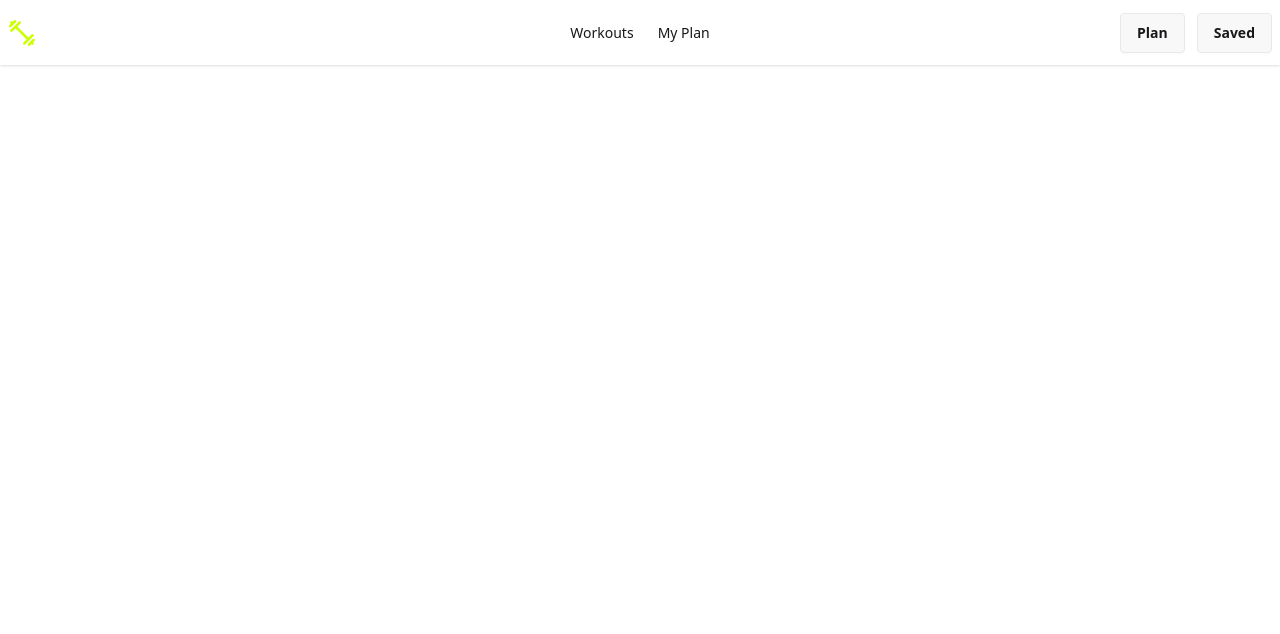
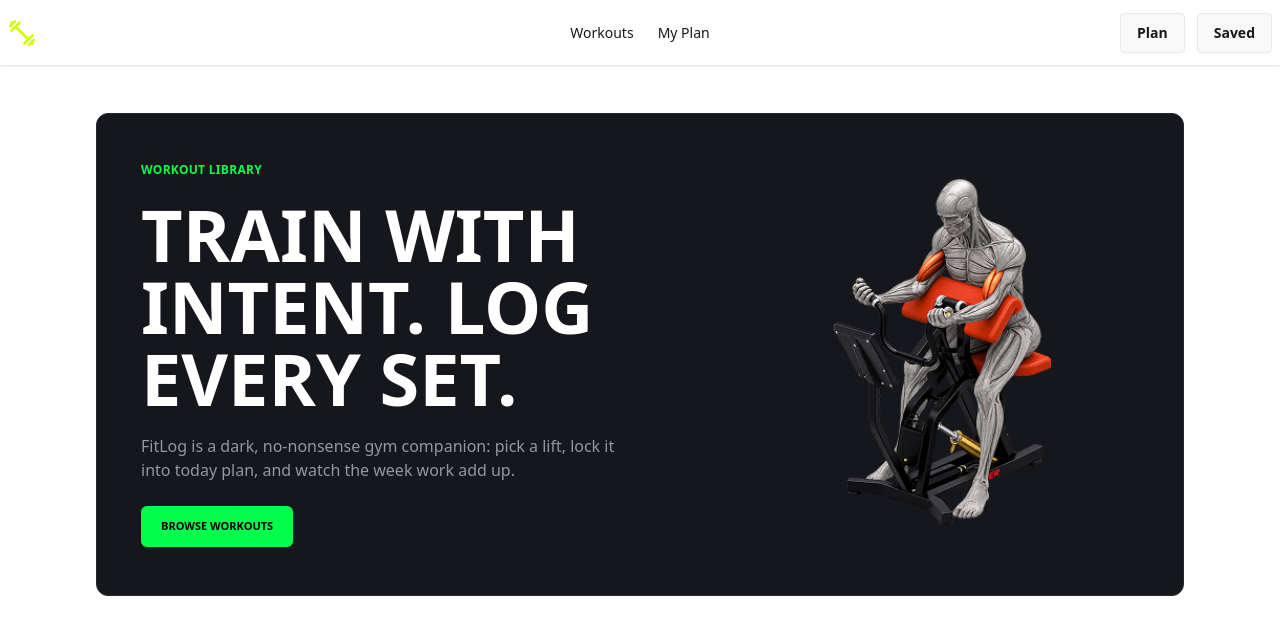
Before and after one commit to harun-codes/Fit-Log, a Next.js app: page / in a window 1280 px wide. Shown: the top 634 px of the page. Built offline with nearby package versions, Linux system fonts and the light colour scheme.

Commit message:
Bannar completed

```diff
--- a/src/app/layout.tsx
+++ b/src/app/layout.tsx
@@ -2,6 +2,7 @@
 import { Geist, Geist_Mono } from "next/font/google";
 import "./globals.css";
 import Navbar from "@/components/shared/Navbar";
+import Footer from "@/components/shared/Footer";
 
 const geistSans = Geist({
   variable: "--font-geist-sans",
@@ -29,6 +30,7 @@
 
         <Navbar></Navbar>
         {children}
+        <Footer></Footer>
 
         </body>
     </html>
--- a/src/app/page.tsx
+++ b/src/app/page.tsx
@@ -1,9 +1,11 @@
 // import Image from "next/image";
+
+import Bannar from "@/components/homepage/Bannar";
 
 export default function Home() {
   return (
    <div>
-
+      <Bannar></Bannar>
    </div>
   );
 }
--- /dev/null
+++ b/src/components/homepage/Bannar.tsx
@@ -0,0 +1,103 @@
+import BannarImg from "@/assets/banner.png";
+import Image from "next/image";
+
+const Banner = () => {
+  return (
+    <section className="max-w-6xl mx-auto px-3 sm:px-5 lg:px-8 py-12">
+      <div
+        className="
+          relative overflow-hidden
+          min-h-87
+          rounded-xl
+          border border-[#252831]
+          bg-[#15171C]
+          px-6 py-10
+          sm:px-8
+          lg:px-11
+          lg:py-12
+          flex items-center
+        "
+      >
+        <div className="relative z-10 w-full ">
+          <p className="mb-5 text-[10px] sm:text-xs font-semibold tracking-wide text-[#00FF4C]">
+            WORKOUT LIBRARY
+          </p>
+
+          <h1
+            className="
+                max-w-130
+                text-4xl
+                sm:text-5xl
+                md:text-6xl
+                lg:text-7xl
+                font-extrabold
+                text-white
+            "
+          >
+
+            TRAIN WITH INTENT. LOG
+            <br />
+            EVERY SET.
+          </h1>
+
+          <p
+            className="
+              mt-5
+              max-w-125
+              text-sm
+              sm:text-base
+              leading-6
+              text-[#9297A3]
+            "
+          >
+            FitLog is a dark, no-nonsense gym companion: pick a lift, lock it
+            into today plan, and watch the week work add up.
+          </p>
+
+          <button
+            className="
+              mt-6
+              rounded-md
+              bg-[#00FF4C]
+              px-5
+              py-3
+              text-[11px]
+              font-bold
+              text-black
+              transition
+              duration-200
+              hover:bg-[#C2F800]
+              hover:scale-[1.02]
+              active:scale-95
+            "
+          >
+            BROWSE WORKOUTS
+          </button>
+        </div>
+
+        <div
+          className="
+            absolute
+            hidden
+            right-4
+            sm:block
+            sm:w-75
+            md:w-85
+            lg:right-8
+            lg:w-95
+          "
+        >
+          <Image
+            src={BannarImg}
+            alt="Workout"
+            width={350}
+            height={300}
+            className="h-auto object-cover"
+          />
+        </div>
+      </div>
+    </section>
+  );
+};
+
+export default Banner;
--- /dev/null
+++ b/src/components/shared/Footer.tsx
@@ -0,0 +1,11 @@
+import React from 'react';
+// import Logo from '@/assets/logo.png'
+// import Image from 'next/image';
+
+const Footer = () => {
+    return (
+      <div></div>
+    );
+};
+
+export default Footer;
--- a/src/components/shared/Navbar.tsx
+++ b/src/components/shared/Navbar.tsx
@@ -12,8 +12,8 @@
     const pathname = usePathname()
 
     return (
-        <nav className="container mx-auto">
-        <div className="navbar bg-base-100 shadow-sm">
+        <nav className="bg-base-100 shadow-sm">
+            <div className="navbar container mx-auto">
                 <div className="navbar-start">
                     <div className="dropdown">
                         <div tabIndex={0} role="button" className="btn btn-ghost lg:hidden">
@@ -22,15 +22,12 @@
                         <ul
                             tabIndex={-1}
                             className="menu menu-sm dropdown-content bg-base-100 rounded-box z-1 mt-3 w-52 p-2 shadow">
-                        <li><a>Item 1</a></li>
                             <li>
-                            <a>Parent</a>
-                            <ul className="p-2">
-                                <li><a>Submenu 1</a></li>
-                                <li><a>Submenu 2</a></li>
-                            </ul>
+                                <Link className={pathname === "/workouts" ? "text-[#C2F800]" : " "} href="/workouts">Workouts</Link>
                             </li>
-                        <li><a>Item 3</a></li>
+                            <li>
+                                <Link className={pathname === "/myplan" ? "text-[#C2F800]" : ""} href="/myplan">My Plan</Link>
+                            </li>
                         </ul>
                     </div>
                     <div className="flex gap-3 items-center">
```
Lines whose indentation alone changed are shown as unchanged.
